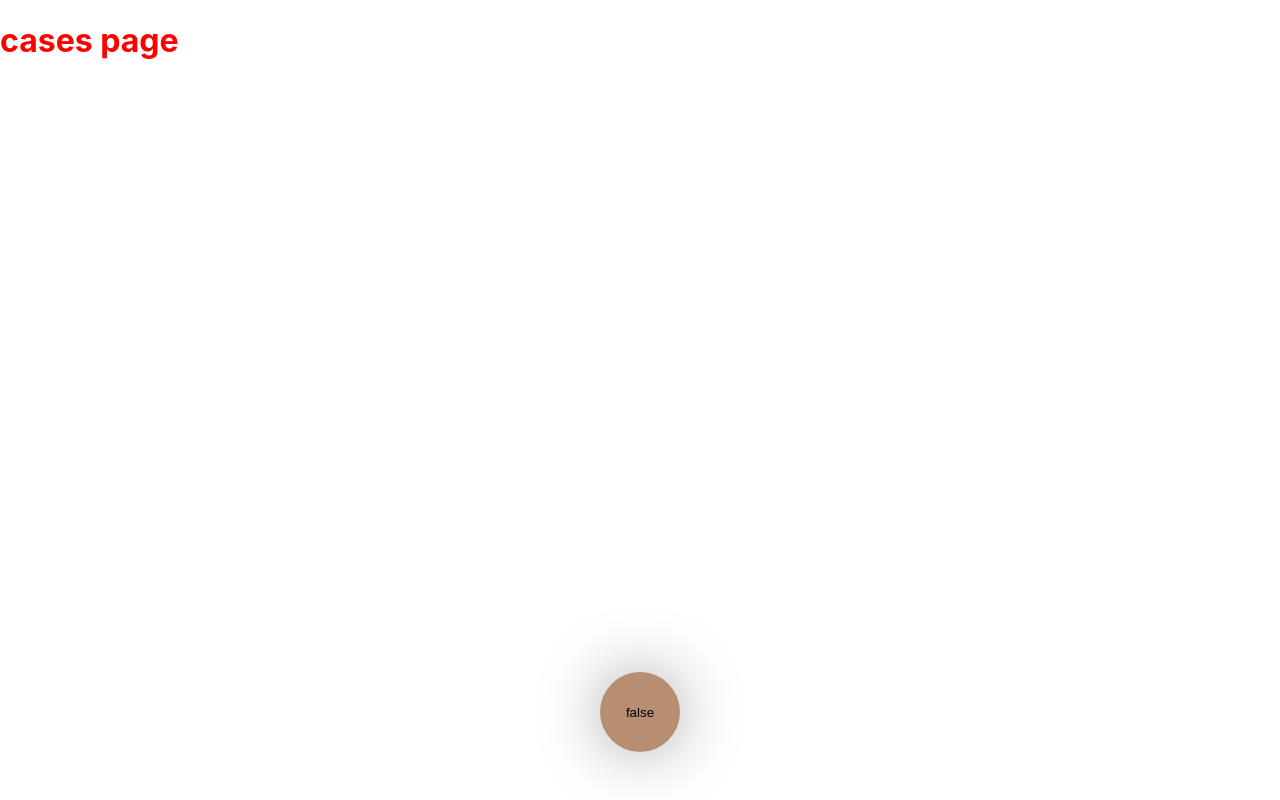
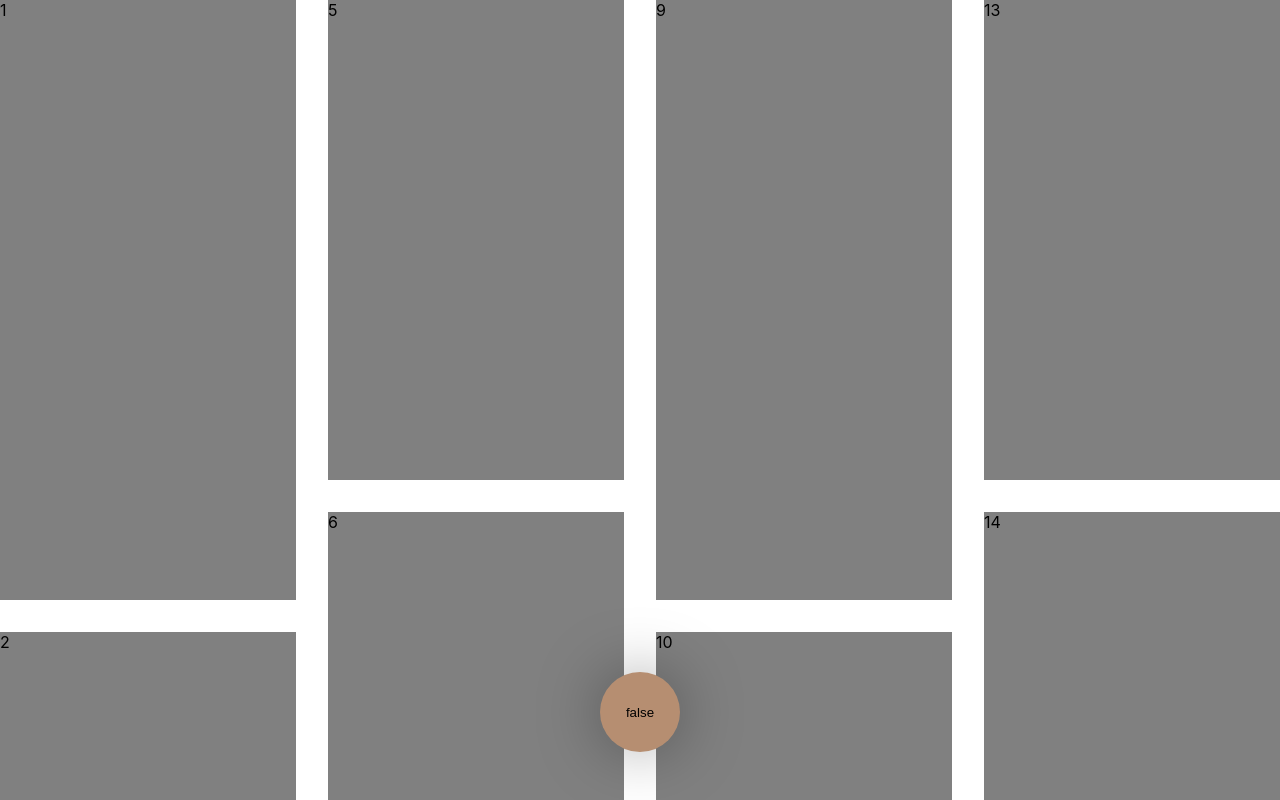
Before and after one commit to profpopoff/BiA, a Next.js app: page /cases in a window 1280 px wide. Built offline with nearby package versions, Linux system fonts and the light colour scheme.

Commit message:
Add array divide function

```diff
--- a/src/app/cases/Cases.module.css
+++ /dev/null
@@ -1,3 +0,0 @@
-.title {
-   color: red;
-}
--- /dev/null
+++ b/src/app/cases/Cases.module.scss
@@ -0,0 +1,23 @@
+.container {
+   display: flex;
+   gap: 2rem;
+
+   .gallery {
+      flex: 1;
+      display: flex;
+      flex-direction: column;
+      gap: 2rem;
+
+      span {
+         display: block;
+         height: 75vh;
+         background-color: grey;
+      }
+
+      &:nth-child(2n) {
+         span {
+            height: 60vh;
+         }
+      }
+   }
+}
--- a/src/app/cases/page.tsx
+++ b/src/app/cases/page.tsx
@@ -1,12 +1,31 @@
 import Image from "next/image"
-import styles from './Cases.module.css'
+import styles from './Cases.module.scss'
 
 export default function Cases() {
+
+   const array = [1, 2, 3, 4, 5, 6, 7, 8, 9, 10, 11, 12, 13, 14, 15, 16]
+
+   const divideArray = (array: any[]) => {
+      const array1 = array.slice(0, Math.floor(array.length / 2)),
+         array2 = array.slice(Math.floor(array.length / 2))
+      return [array1, array2]
+   }
+
+   // divideArray(array).map((half) => {
+   //    divideArray(half).map(quarter => {
+   //       console.log(quarter, quarter.length)
+   //    })
+   // })
+
    return (
-      <div>
-         <h1 className={styles.title}>
-            cases page
-         </h1>
+      <div className={styles.container}>
+         {divideArray(array).map((half) =>
+            divideArray(half).map(quarter =>
+               <div className={styles.gallery}>
+                  {quarter.map((item: number) => <span>{item}</span>)}
+               </div>
+            )
+         )}
       </div>
    )
 }
```
